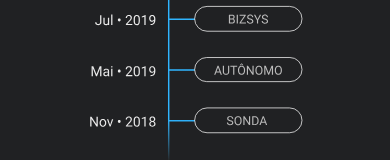
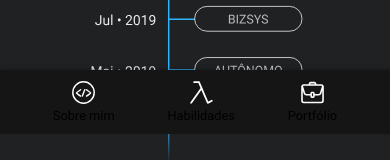
Before and after one commit to ayelsew/my-website, a Next.js app: page / in a window 390 px wide. Shown: the part 710-870 px from the top of the page. Built offline with nearby package versions, Linux system fonts and the light colour scheme.

Commit message:
ADD: footer and navbar mobile

```diff
--- a/src/components/Footer/styles.ts
+++ b/src/components/Footer/styles.ts
@@ -2,7 +2,13 @@
 
 export const FooterWrapper = styled.footer`
   background-color: #151515;
-  padding-bottom: 4rem;
+  padding-bottom: 4.5rem;
+  display: none;
+
+  /* sm applies to x-small devices (portrait phones, less than 576px) */
+  @media (max-width: 576px) {
+    display: inline-block;
+  }
 `
 
 export const Content = styled.div`
@@ -58,6 +64,7 @@
   display: flex;
   align-items: center;
   justify-content: center;
+  flex-grow: 1;
 `
 
 export const brand = styled.span`
--- /dev/null
+++ b/src/components/NavbarMobile/index.tsx
@@ -0,0 +1,25 @@
+import { Codetag, Lambda, Suitcase } from "../images/icons/vectors";
+import * as S from "./styles"
+
+const NavbarMobile = () => {
+  return (
+    <S.NavbarMobileWrapper>
+      <S.Content>
+        <S.NavItem href="/#who-am-I" scroll>
+          <Codetag size="22" color="white" />
+          Sobre mim
+        </S.NavItem>
+        <S.NavItem href="/#skills">
+          <Lambda size="22" color="white" />
+          Habilidades
+        </S.NavItem>
+        <S.NavItem href="/#portfolio">
+          <Suitcase size="22" color="white" />
+          Portfólio
+        </S.NavItem>
+      </S.Content>
+    </S.NavbarMobileWrapper>
+  );
+}
+
+export default NavbarMobile;
--- /dev/null
+++ b/src/components/NavbarMobile/styles.ts
@@ -0,0 +1,39 @@
+import Link from "next/link";
+import styled from "styled-components"
+
+export const NavbarMobileWrapper = styled.nav`
+  position: fixed;
+  z-index: 9;
+  width: 100vw;
+  height: 4rem;
+  background: #151515;
+  box-shadow: 0px -1px 4px rgba(0, 0, 0, 0.25);
+  bottom: 0;
+  display: none;
+
+  /* sm applies to x-small devices (portrait phones, less than 576px) */
+  @media (max-width: 576px) {
+    display: block;
+  }
+`;
+
+export const Content = styled.div`
+  display: flex;
+  justify-content: space-evenly;
+  height: 100%;
+`
+
+export const NavItem = styled(Link)`
+  display: flex;
+  flex-direction: column;
+  justify-content: center;
+  align-items: center;
+  font-size: .8em;
+  gap: 0.3rem;
+
+  & svg {
+    --svg-size: 1.44rem;
+    width: var(--svg-size);
+    height: var(--svg-size);
+  }
+`
--- /dev/null
+++ b/src/components/images/icons/vectors/codetag.tsx
@@ -0,0 +1,16 @@
+import { FC } from "react";
+
+interface IconProps {
+  color: string
+  size: string
+}
+
+const Icon: FC<IconProps> = ({ color, size }) => {
+  return (
+    <svg width={size} height={size} viewBox="0 0 29 29" fill="none" xmlns="http://www.w3.org/2000/svg">
+      <path d="M18.2945 19C18.2945 19 23.55 15.4445 23.55 15.0001C23.55 14.5557 18.2945 11.0002 18.2945 11.0002M10.8055 11.0002C10.8055 11.0002 5.55 14.5557 5.55 15.0001C5.55 15.4445 10.8055 19 10.8055 19M12.9968 18.9962L16.061 11M14.5 1C7.04418 1 1 7.0441 1 14.5C1 21.9558 7.04418 28 14.5 28C21.9559 28 28 21.9558 28 14.5C28 7.0441 21.9559 1 14.5 1Z" stroke={color} stroke-width="1.8" stroke-linecap="round" />
+    </svg>
+  )
+}
+
+export default Icon;
--- a/src/components/images/icons/vectors/index.ts
+++ b/src/components/images/icons/vectors/index.ts
@@ -10,3 +10,6 @@
 export { default as Code } from "./code"
 export { default as Download } from "./download"
 export { default as Leydev } from "./leydev"
+export { default as Codetag } from "./codetag"
+export { default as Lambda } from "./lambda"
+export { default as Suitcase } from "./suitcase"
--- /dev/null
+++ b/src/components/images/icons/vectors/lambda.tsx
@@ -0,0 +1,16 @@
+import { FC } from "react";
+
+interface IconProps {
+  color: string
+  size: string
+}
+
+const Icon: FC<IconProps> = ({ color, size }) => {
+  return (
+    <svg width={size} height={size} viewBox="0 0 29 29" fill="none" xmlns="http://www.w3.org/2000/svg">
+      <path d="M5.22419 1.5H11.2463L14.5028 9.08693M27.47 24.8909C27.47 24.8909 26.3014 25.4478 24.8408 26.2832C24.1636 26.6705 22.6774 27.5 22.5037 27.5C22.3299 27.5 22.2529 27.0015 21.9313 26.2832L18.217 17.6851L14.5028 9.08693M1.46997 27.5L14.5028 9.08693" stroke={color} stroke-width="2.2" stroke-linecap="round" />
+    </svg>
+  )
+}
+
+export default Icon;
--- /dev/null
+++ b/src/components/images/icons/vectors/suitcase.tsx
@@ -0,0 +1,16 @@
+import { FC } from "react";
+
+interface IconProps {
+  color: string
+  size: string
+}
+
+const Icon: FC<IconProps> = ({ color, size }) => {
+  return (
+    <svg width={size} height={size} viewBox="0 0 29 29" fill="none" xmlns="http://www.w3.org/2000/svg">
+      <path d="M18.6431 4.94473L18.2222 3.11546C18.0709 2.45872 17.5301 2 16.9071 2H12.093C11.47 2 10.9291 2.45872 10.7779 3.11552L10.3571 4.94473M18.6431 4.94473H19.4984H25.5648C26.0764 4.94473 26.5474 5.13668 26.9202 5.45777C27.199 5.69789 27.4228 6.01023 27.5674 6.36852M18.6431 4.94473H10.3571M10.3571 4.94473H9.50156H3.43527C2.9237 4.94473 2.4526 5.13668 2.07983 5.45777C1.80106 5.69789 1.57728 6.01023 1.43268 6.36852M12.7573 17.3847H6.80067C5.66775 17.3847 4.66587 16.6002 4.3076 15.4328L2.07983 8.17293L1.43268 6.36852M12.7573 17.3847L12.7573 16.4832V15.4916C12.7573 14.9779 13.1419 14.5601 13.6148 14.5601H15.3852C15.858 14.5601 16.2427 14.9779 16.2427 15.4916V16.4832L16.2428 17.3847M12.7573 17.3847V17.9632V19.3378C12.7573 19.8514 13.142 20.2693 13.6149 20.2693H15.3852C15.8581 20.2693 16.2428 19.8514 16.2428 19.3378V17.9632V17.3847M16.2428 17.3847H22.1994C23.3324 17.3847 24.3342 16.6003 24.6925 15.4328L26.9203 8.17293L27.5674 6.36852M1.43268 6.36852C1.31521 6.65956 1.25 6.98092 1.25 7.31851V24.6262C1.25 25.9351 2.23035 27 3.43527 27H25.5647C26.7697 27 27.75 25.9351 27.75 24.6262V7.31851C27.75 6.98092 27.6848 6.65956 27.5674 6.36852" stroke={color} stroke-width="2" />
+    </svg>
+  )
+}
+
+export default Icon;
--- a/src/components/layout/index.tsx
+++ b/src/components/layout/index.tsx
@@ -1,5 +1,7 @@
 import { FCT, ReactElement } from "react";
+import Footer from "../Footer";
 import NavbarDesktop from "../NavbarDesktop";
+import NavbarMobile from "../NavbarMobile";
 
 import * as S from "./styles"
 
@@ -12,8 +14,10 @@
   return (
     <S.LayoutDefualt>
       <NavbarDesktop t={t} />
+      <NavbarMobile />
       <S.MainWrapper id="root-layout-content">
         {children}
+        <Footer />
       </S.MainWrapper>
     </S.LayoutDefualt>
   );
--- a/src/components/layout/styles.ts
+++ b/src/components/layout/styles.ts
@@ -46,6 +46,7 @@
     overflow-y: scroll;
     grid-auto-flow: row;
     scroll-snap-type: none;
+    scroll-behavior: smooth;
   }
 
   /* md applies to small devices (landscape phones, less than 768px) */
--- a/src/pages/index.tsx
+++ b/src/pages/index.tsx
@@ -1,4 +1,3 @@
-import Footer from '@/components/Footer';
 import Section1 from '@/components/Section1';
 import Section2 from '@/components/Section2';
 import Section3 from '@/components/Section3';
@@ -31,7 +30,6 @@
       <S.Section id="portfolio">
         <Section3 t={t} />
       </S.Section>
-      <Footer />
     </>
   )
 }
--- a/src/pages/project/styles.ts
+++ b/src/pages/project/styles.ts
@@ -8,6 +8,7 @@
   /* sm applies to x-small devices (portrait phones, less than 576px) */
   @media (max-width: 576px) {
     height: fit-content;
+    padding-bottom: 4.5rem;
   }
 
 
--- a/src/theme/index.ts
+++ b/src/theme/index.ts
@@ -25,6 +25,7 @@
 export const GlobalStyle = createGlobalStyle`
   * {
     font-family: ${roboto.style.fontFamily};
+    scroll-behavior: smooth !important;
   }
 `;
 
```
